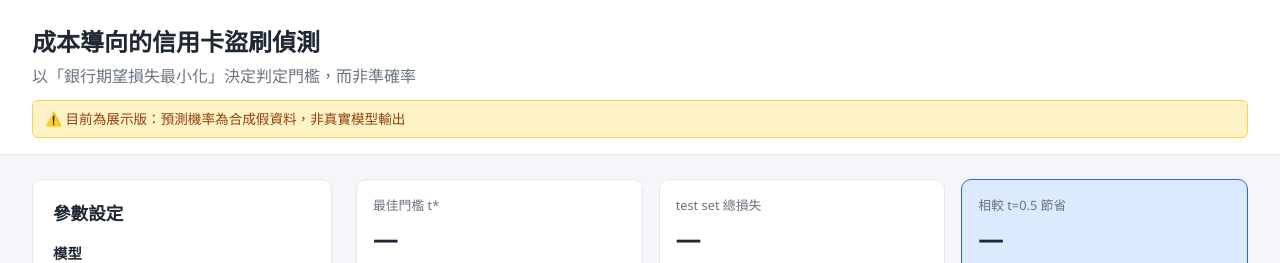
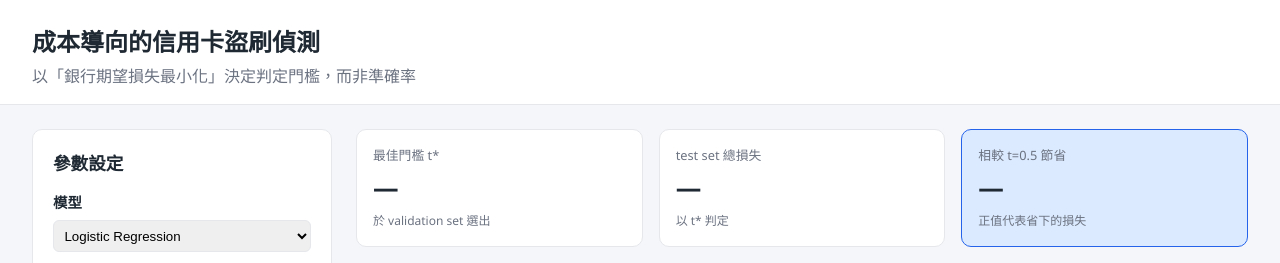
Before and after one commit to chenxiwu39723/fraud-cost-detection-web, a Flask app: page / in a window 1280 px wide. Shown: the top 263 px of the page. Run offline with Flask 3, Linux system fonts and the light colour scheme; data that the repository does not hold is empty; parts of the project's set-up code (start-up, migrations or seed data) failed here and were passed over.

Commit message:
以真實訓練結果更新 README，並移除網頁展示橫幅
- 在 creditcard.csv 上完整訓練三模型（logreg/rf/xgb），
  以實際 outputs 數字改寫 README 結果表與關鍵洞察
- 誠實補述 validation→test 泛化落差（XGBoost t* 於 test 略遜 0.5）
- 移除 index.html 展示版假資料橫幅（現為真實預測）
- requirements.txt 鎖定 xgboost<3（3.x Windows wheel 在本環境 fit 時 segfault）

Co-Authored-By: Claude Opus 4.8 <noreply@anthropic.com>

```diff
--- a/requirements.txt
+++ b/requirements.txt
@@ -2,7 +2,7 @@
 pandas>=2.2
 numpy>=1.26
 scikit-learn>=1.5
-xgboost>=2.0
+xgboost>=2.0,<3      # 註：3.x 的 Windows wheel 在本開發環境 fit 時會 segfault，故鎖定 2.x
 matplotlib>=3.8
 joblib>=1.4
 flask>=3.0
--- a/templates/index.html
+++ b/templates/index.html
@@ -11,7 +11,6 @@
   <header>
     <h1>成本導向的信用卡盜刷偵測</h1>
     <p class="subtitle">以「銀行期望損失最小化」決定判定門檻，而非準確率</p>
-    <p class="demo-banner" id="demoBanner">⚠️ 目前為展示版：預測機率為合成假資料，非真實模型輸出</p>
   </header>
 
   <main>
```
Also changed, not shown: README.md.
